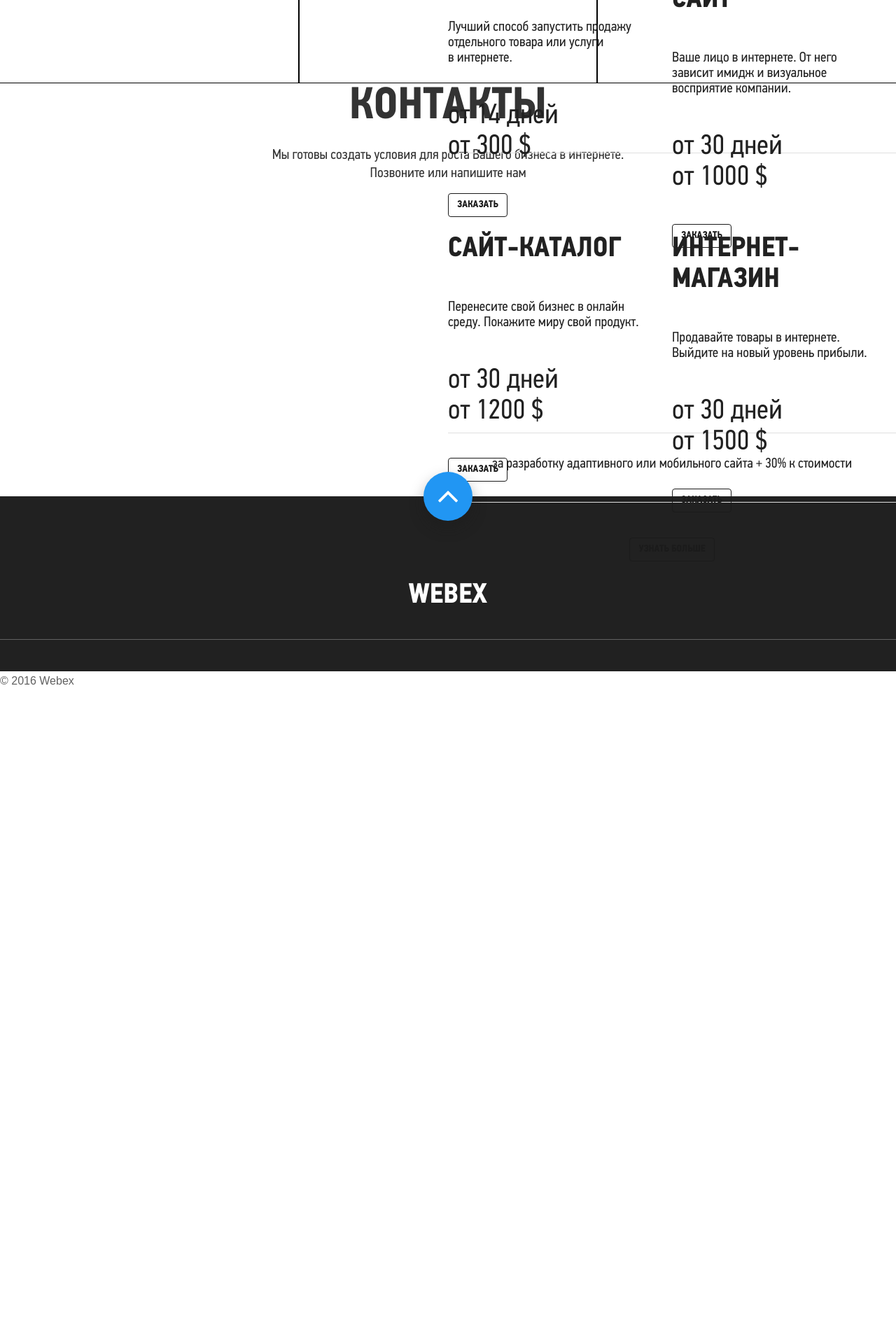
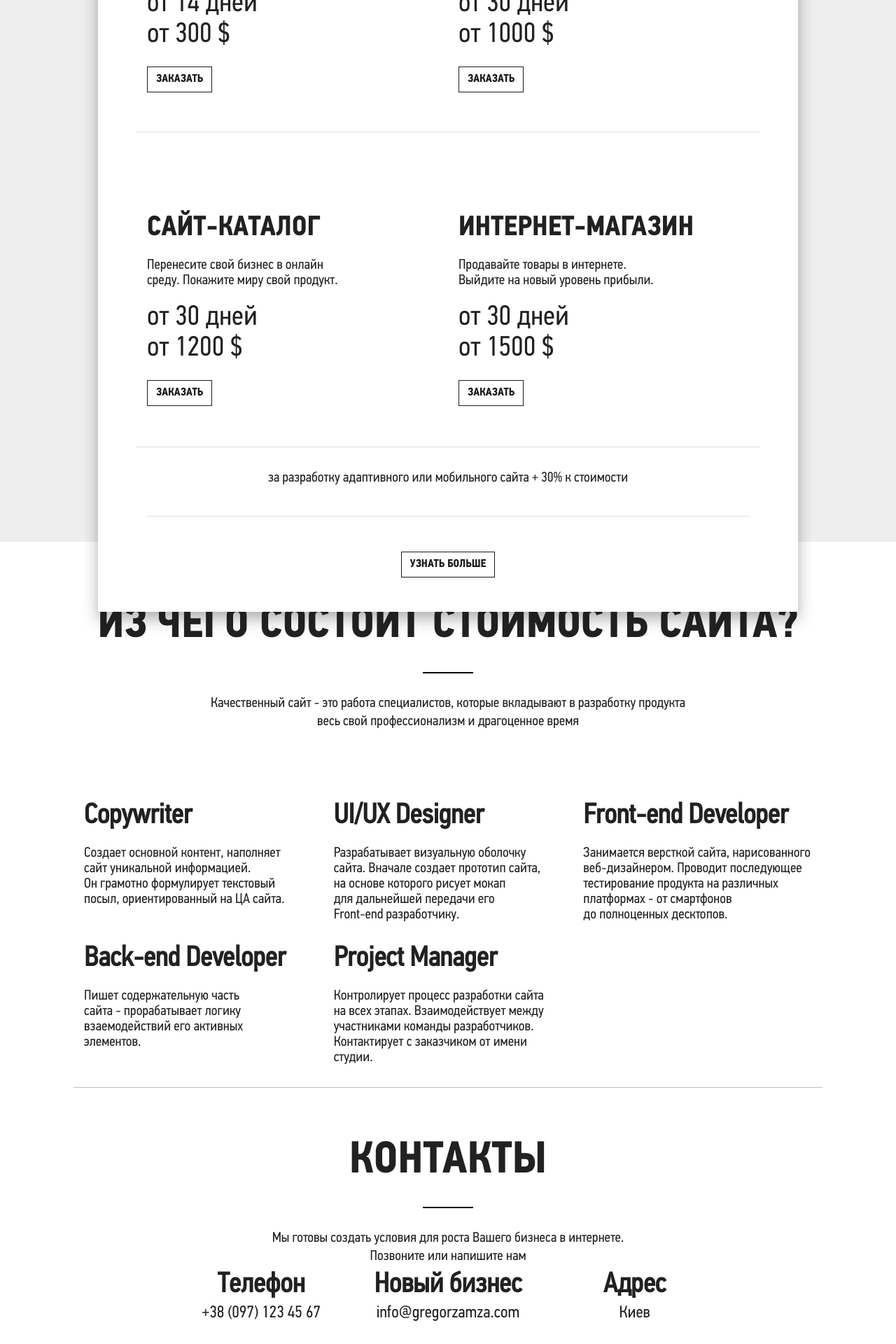
Before and after one commit to webexkievstudio/home, a PHP site: page / in a window 1280 px wide. Shown: the part 3560-5480 px from the top of the page at 70% size. Before the commit the page ends 4538 px from the top, so only its background shows below. Run offline with PHP 8.4, Linux system fonts and the light colour scheme; some libraries are stand-ins or nearby versions; some web fonts are replaced.

Commit message:
update 11.03.2016

```diff
--- a/css/main.css
+++ b/css/main.css
@@ -5,6 +5,7 @@ a {
 header {
     height: 850px;
     background: url(../img/header_bg.jpg) no-repeat center;
+    background-size: cover;
 }
 
 header .top {
@@ -32,6 +33,8 @@ header nav a {
 
 header nav a:hover {
     border-bottom: 3px solid #fff;
+    color: #fff;
+    text-decoration: none;
 }
 
 header .title {
@@ -80,22 +83,23 @@ header .title .view-btn {
 .btn {
     padding: 15px 87px;
     border: 1px solid #fff;
-    color: #fff;
+    color: #fff !important;
     font-family: 'DinBold', sans-serif;
-    font-size: 16px;
+    font-size: 16px !important;
     text-transform: uppercase;
-    display: inline-block;
+    display: inline-block !important;
+    border-radius: 0 !important;
 }
 
 .view-portfolio-btn {
     text-align: center;
 }
 
-section {
+.sectioncolor {
     background-color: #eee;
 }
 
-section .portfolio {
+.portfolio {
     z-index: 999;
     top: -100px;
     position: relative;
@@ -106,13 +110,13 @@ section .portfolio {
     box-shadow: 0 10px 20px rgba(27, 27, 27, 0.35);
 }
 
-section .title {
+ .title {
     text-align: center;
     padding-top: 65px;
     color: #212121;
 }
 
-section .carousel {
+.carousel {
     margin-top: 50px;
 }
 
@@ -175,57 +179,163 @@ section .carousel {
     margin: auto;
 }
 
-section .portfolio .view-btn {
+.portfolio .view-btn {
     margin: 60px 0;
     text-align: center;
 }
 
-section .portfolio .view-btn .btn {
-    color: #1b1b1b;
+.portfolio .view-btn .btn {
+    color: #1b1b1b !important;
     border: 1px solid #1b1b1b;
 }
 
-section .team .members {
-    width: 1200px;
-    margin: 100px auto;
+.team .members {
+    max-width: 1200px;
+    margin: 100px auto 0;
 }
 
-section .pricelist {
-    margin: 0 auto 0;
-    width: 1000px;
-    height: 1390px;
+
+.team .members h2 {
+    color: #fff;
+    font-size: 50px;
+}
+
+.team .members h3 {
+    color: #fff;
+    font-size: 30px;
+}
+
+.team .members .project-manager {
+    background: url('../img/project-manager.jpg') no-repeat, center;
+    background-size: cover;
+    height: 400px;
+    padding-right: 0;
+    padding-left: 0;
+}
+
+.team .members .project-manager .title {
+    display: none;
+}
+
+.team .members .project-manager:hover .title {
+    display: block;
+    background: rgba(0,0,0,0.5);
+    transition: all 350ms;
+    cursor: pointer;
+    width: 100%;
+    height: 100%;
+}
+
+.team .members .designer-uxui {
+    background: url('../img/designer.jpg') no-repeat, center;
+    background-size: cover;
+    height: 400px;
+    padding-right: 0;
+    padding-left: 0;
+}
+
+.team .members .designer-uxui .title {
+    display: none;
+}
+
+.team .members .designer-uxui:hover .title {
+    display: block;
+    background: rgba(0,0,0,0.5);
+    transition: all 350ms;
+    cursor: pointer;
+    width: 100%;
+    height: 100%;
+}
+
+.team .members .front-end {
+    background: url('../img/front-end.jpg') no-repeat, center;
+    background-size: cover;
+    height: 400px;
+    padding-right: 0;
+    padding-left: 0;
+}
+
+.team .members .fa {
+    border-radius: 50%;
+    margin: 0.90em;
+    font-size: 2em;
+    background: #fff;
+    color: #333;
+    padding: 0.60em 0.80em;
+}
+
+.team .members .front-end .title {
+    display: none;
+}
+
+.team .members .front-end:hover .title {
+    display: block;
+    background: rgba(0,0,0,0.5);
+    transition: all 350ms;
+    cursor: pointer;
+    width: 100%;
+    height: 100%;
+}
+
+.team .members .back-end {
+    background: url('../img/back-end.jpg') no-repeat, center;
+    background-size: cover;
+    height: 400px;
+    padding-right: 0;
+    padding-left: 0;
+}
+
+.team .members .back-end .title {
+    display: none;
+}
+
+.team .members .back-end:hover .title {
+    display: block;
+    background: rgba(0,0,0,0.5);
+    transition: all 350ms;
+    cursor: pointer;
+    width: 100%;
+    height: 100%;
+}
+
+.pricelist {
+    margin: 0 auto;
+    top: 100px;
+    max-width: 1000px;
+    height: 1465px;
     background-color: #fff;
     box-shadow: 0 10px 20px rgba(27, 27, 27, 0.35);
     box-sizing: border-box;
     padding: 30px 70px;
     position: relative;
-    top: 100px;
 }
 
-section .pricelist,
 .top-block,
 .bottom-block {
     border-bottom: 1px solid #e0e0e0;
     padding: 30px 0 30px;
-    height: 400px; /*del*/
 }
 
-section .pricelist,
+.top-block {
+    height: 470px;
+}
+
+.bottom-block {
+    height: 450px;
+}
+
 .landing,
 .corporate,
 .catalog,
 .shop {
-    width: 50%;
-    height: 200px;
+    height: 400px;
 }
 
-section .pricelist,
 .landing,
 .catalog {
     float: left;
 }
 
-section .pricelist,
 .corporate,
 .shop {
     float: right;
@@ -239,27 +349,25 @@ section .pricelist,
     font-size: 40px !important;
 }
 
-section .btn {
-    color: #1b1b1b;
-    border: 1px solid #1b1b1b;
-    margin: 0;
+.pricelist .btn {
+    color: #1b1b1b !important;
+    border: 1px solid #1b1b1b !important;
+    margin: 0 !important;
 }
 
-section .pricelist .description h3 {
+.pricelist .description h3 {
     font-size: 20px;
     color: #212121;
-    font-family: 'DinRegular', sans-serif;
-    padding: 30px 0 30px;
+    font-family: 'DinRegular', sans-serif;.
 }
 
-section .pricelist .price h3 {
+.pricelist .price h3 {
     font-size: 40px;
     color: #212121;
     font-family: 'DinRegular', sans-serif;
-    margin-bottom: 30px;
 }
 
-section .pricelist .development {
+.pricelist .development {
     margin-bottom: 50px;
     text-align: center;
     padding: 30px 0 30px;
@@ -273,38 +381,54 @@ section .pricelist .development {
     text-align: center;
 }
 
-main {
+.composition {
+    max-width: 1070px;
+    margin-left: auto !important;
+    margin-right: auto !important;
     height: 1300px;
-    background-color: #fff;
 }
 
-main .composition {
+.command {
+    border-bottom: 1px solid #bdbdbd;
+    height: 430px;
+    margin-top: 80px;
 }
 
-main .title {
+.command-h2 {
+    font-size: 40px;
+    font-family: 'DinRegular', sans-serif;
+    color: #212121;
+    font-weight: bold;
+}
+
+.command-h3 {
+    font-size: 20px;
+    font-family: 'DinRegular', sans-serif;
+    color: #212121;
+}
+
+.contacts .title {
+    padding-top: 50px;
+}
+
+.contacts .communications {
+    height: 100px;
+    max-width: 800px;
+    margin: auto;
     text-align: center;
 }
 
-.copywriter,
-.designer,
-.frontend,
-.backend,
-.projectmanager,
-.unknowndeveloper {
-    width: 33.33%;
-    height: 200px;
-    outline: 1px solid #000;
-    float: left;
-    margin-top: 30px;
+.pbold {
+    font-size: 40px;
+    color: #212121;
+    font-family: 'DinRegular', sans-serif;
+    font-weight: bold;
+    line-height: 36px;
 }
 
-main .contacts {
-    margin-top: 200px;
-    border-top: 1px solid #bdbdbd;
-}
-
-main .contacts .title {
-    padding-top: 50px;
+.spanlight {
+  font-size: 24px;
+  font-weight: 100;
 }
 
 /*footer*/
@@ -349,7 +473,7 @@ footer .company .webextitle h2 {
 }
 
 footer .company .production {
-    padding-top: 30px;
+
 }
 
 footer .company .production h3 {
--- a/index.html
+++ b/index.html
@@ -43,7 +43,7 @@
         </div>
     </div>
 </header>
-<section>
+<section class="sectioncolor">
     <div class="portfolio">
         <div class="title">
             <h2>Портфолио</h2>
@@ -93,7 +93,40 @@
                 и получают удовольствие от совместной работы
             </h3>
         </div>
-        <div class="members"><img src="img/team.jpg" alt=""></div>
+        <div class="members row">
+        <div class="project-manager col-md-3">
+        <div class="title">
+            <h2>Олег <br> Суворов</h2>
+            <hr class="divider-white">
+            <h3>Project Manager</h3>
+            <a href="facebook.com/"><i class="fa fa-facebook"></i></a>
+        </div>
+        </div>
+        <div class="designer-uxui col-md-3">
+        <div class="title">
+            <h2>Андрей <br> Штыка</h2>
+            <hr class="divider-white">
+            <h3>UI/UX Designer</h3>
+            <a href="facebook.com/"><i class="fa fa-facebook"></i></a>
+        </div>
+        </div>
+        <div class="front-end col-md-3">
+        <div class="title">
+            <h2>Виталий <br> Брайчук</h2>
+            <hr class="divider-white">
+            <h3>Front-end Developer</h3>
+            <a href="facebook.com/"><i class="fa fa-facebook"></i></a>
+        </div>
+        </div>
+        <div class="back-end col-md-3">
+        <div class="title">
+            <h2>Александр <br> Шпикуляк</h2>
+            <hr class="divider-white">
+            <h3>Front-end Developer</h3>
+            <a href="facebook.com/"><i class="fa fa-facebook"></i></a>
+        </div>
+        </div>
+        </div>
     </div>
     <div class="pricelist">
         <div class="title">
@@ -103,8 +136,8 @@
                 Просто выберите нужный Вам формат
             </h3>
         </div>
-        <div class="top-block">
-            <div class="landing">
+        <div class="top-block row">
+            <div class="landing col-md-6 col-sm-6 col-xs-12">
                 <div class="title">
                     <h2>Лендинг пейдж</h2>
                 </div>
@@ -121,7 +154,7 @@
                     <a class="btn" href="#">Заказать</a>
                 </div>
             </div>
-            <div class="corporate">
+            <div class="corporate col-md-6 col-sm-6 col-xs-12">
                 <div class="title">
                     <h2>Корпоративный сайт</h2>
                 </div>
@@ -139,8 +172,8 @@
                 </div>
             </div>
         </div>
-        <div class="bottom-block">
-            <div class="catalog">
+        <div class="bottom-block row">
+            <div class="catalog col-md-6 col-sm-6 col-xs-12">
                 <div class="title">
                     <h2>Сайт-каталог</h2>
                 </div>
@@ -156,7 +189,7 @@
                     <a class="btn" href="#">Заказать</a>
                 </div>
             </div>
-            <div class="shop">
+            <div class="shop col-md-6 col-sm-6 col-xs-12">
                 <div class="title">
                     <h2>Интернет-магазин</h2>
                 </div>
@@ -181,46 +214,76 @@
         </div>
     </div>
 </section>
-<main>
-    <div class="composition">
+<section>
+    <div class="composition row">
         <div class="title">
             <h2>Из чего состоит стоимость сайта?</h2>
-            <div class="divider">
-            </div>
-            <h3>Качественный сайт - это работа специалистов, которые вкладывают в разработку продукта <br>
+            <hr class="divider-black">
+            <h3>Качественный сайт - это работа специалистов,  которые вкладывают в разработку продукта <br>
             весь свой профессионализм и драгоценное время
             </h3>
         </div>
-        <div class="copywriter">
-
+        <div class="command">
+        <div class="copywriter col-md-4 col-sm-4 col-xs-12">
+        <h2 class="command-h2">Copywriter</h2>
+        <h3 class="command-h3">Создает основной контент, наполняет <br>
+        сайт уникальной информацией. <br>
+        Он грамотно формулирует текстовый <br>
+        посыл, ориентированный на ЦА сайта.</h3>
         </div>
-        <div class="designer">
-
+        <div class="designer col-md-4 col-sm-4 col-xs-12">
+        <h2 class="command-h2">UI/UX Designer</h2>
+        <h3 class="command-h3">Разрабатывает визуальную оболочку <br>
+        сайта. Вначале создает прототип сайта, <br>
+        на основе которого рисует мокап <br>
+        для дальнейшей передачи его <br>
+        Front-end разработчику.</h3>
         </div>
-        <div class="frontend">
-
+        <div class="frontend col-md-4 col-sm-4 col-xs-12">
+        <h2 class="command-h2">Front-end Developer</h2>
+        <h3 class="command-h3">Занимается версткой сайта, нарисованного <br>
+        веб-дизайнером. Проводит последующее <br>
+        тестирование продукта на различных <br>
+        платформах - от смартфонов <br>
+        до полноценных десктопов.</h3>
         </div>
-        <div class="backend">
-
+        <div class="backend col-md-4 col-sm-4 col-xs-12">
+        <h2 class="command-h2">Back-end Developer</h2>
+        <h3 class="command-h3">Пишет содержательную часть <br>
+        сайта - прорабатывает логику <br>
+        взаемодействий его активных <br>
+        элементов.</h3>
         </div>
-        <div class="projectmanager">
-
-        </div>
-        <div class="unknowndeveloper">
-
+        <div class="projectmanager col-md-4 col-sm-4 col-xs-12">
+        <h2 class="command-h2">Project Manager</h2>
+        <h3 class="command-h3">Контролирует процесс разработки сайта <br>
+        на всех этапах. Взаимодействует между <br>
+        участниками команды разработчиков. <br>
+        Контактирует с заказчиком от имени студии.</h3>
         </div>
         </div>
-    <div class="contacts">
+        <div class="contacts row">
         <div class="title">
             <h2>Контакты</h2>
-            <div class="divider">
-            </div>
+            <hr class="divider-black">
             <h3>Мы готовы создать условия для роста Вашего бизнеса в интернете. <br>
 Позвоните или напишите нам
             </h3>
         </div>
+        <div class="communications">
+        <div class="phone col-md-4">
+            <p class="pbold">Телефон <br> <span class="spanlight">+38 (097) 123 45 67</span></p>
         </div>
-</main>
+    <div class="business col-md-4">
+        <p class="pbold">Новый бизнес <br> <span class="spanlight">info@gregorzamza.com</span></p>
+    </div>
+    <div class="address col-md-4">
+        <p class="pbold">Адрес <br> <span class="spanlight">Киев</span></p>
+    </div>
+        </div>
+        </div>
+    </div>
+</section>
 <footer>
     <div class="topbtn">
         <a href=""><i class="fa fa-angle-up"></i></a>
```
Lines whose indentation alone changed are shown as unchanged.
